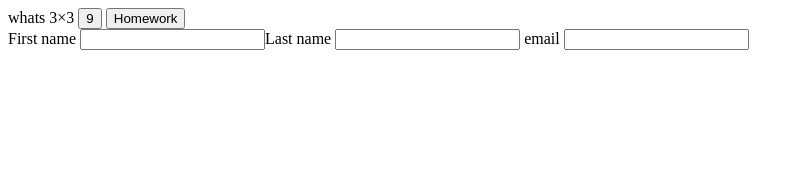
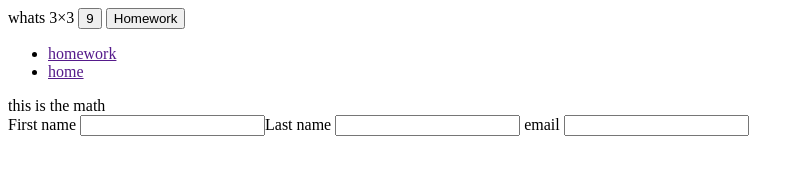
Before and after one commit to Leonardoking5boy/Leonardoking5boy.github.io, a plain HTML site: page math.html in a window 1280 px wide. Shown: the whole page, without its empty margins (0-804 px from the left). Drawn offline with Linux system fonts and the light colour scheme.

Commit message:
Update math.html

```diff
--- a/math.html
+++ b/math.html
@@ -10,6 +10,18 @@
 
 whats 3×3
     <button onclick="btn()">9</button>  <button type="button" onclick="location.href='https://Leo-s-web.github.io'">Homework</button>
+
+
+   <nav class="nav4">
+     <ul>
+       <li><a href="">homework</a></a></l<li><ai>
+       <li><a href="">home</a></a></l<li><ai>
+
+     </ul>
+   </nav>
+
+<main>this is the math</main>
+
 
 
 
```
